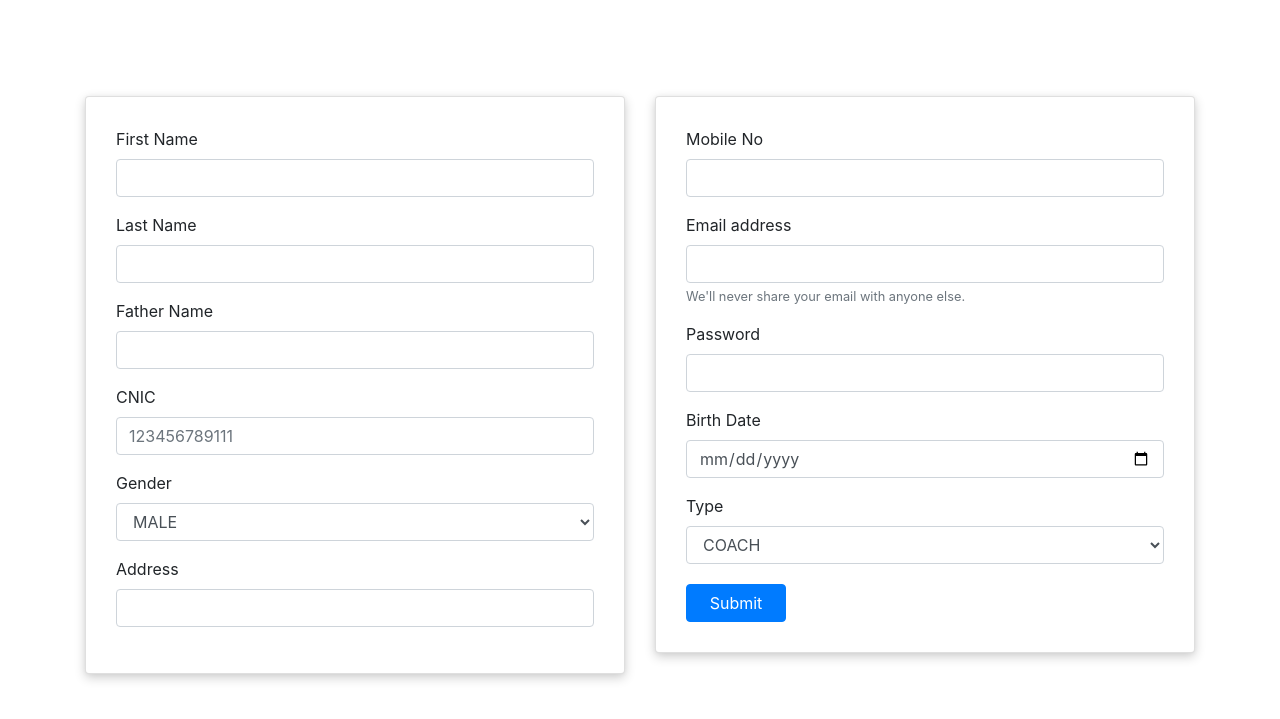
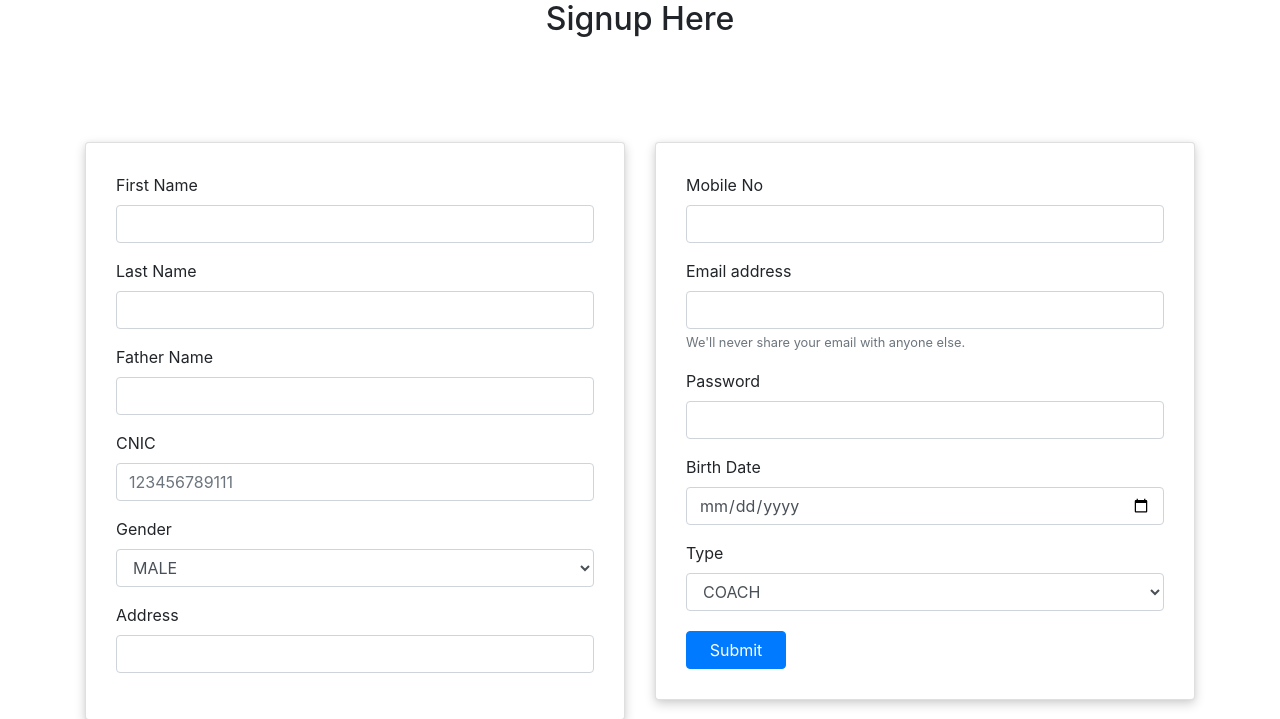
Before and after one commit to abidgulshahid/gym-management, a Django app: page /signup/ in a window 1280 px wide. Shown: the part 40-759 px from the top of the page. Run offline with Django 4.2, Linux system fonts and the light colour scheme; some libraries are stand-ins or nearby versions.

Commit message:
allowed spaces

```diff
--- a/gym_users/templates/gym_users/signup.html
+++ b/gym_users/templates/gym_users/signup.html
@@ -7,8 +7,11 @@
     }
 </style>
 {% block content %}
+<center>
+ <h2>Signup Here</h2>
+        </center><section class="py-5">
 
-        <section class="py-5">
+
             <div class="container my-5">
                 <div class="row justify-content-center">
                     <div class="col-lg-6">
```
